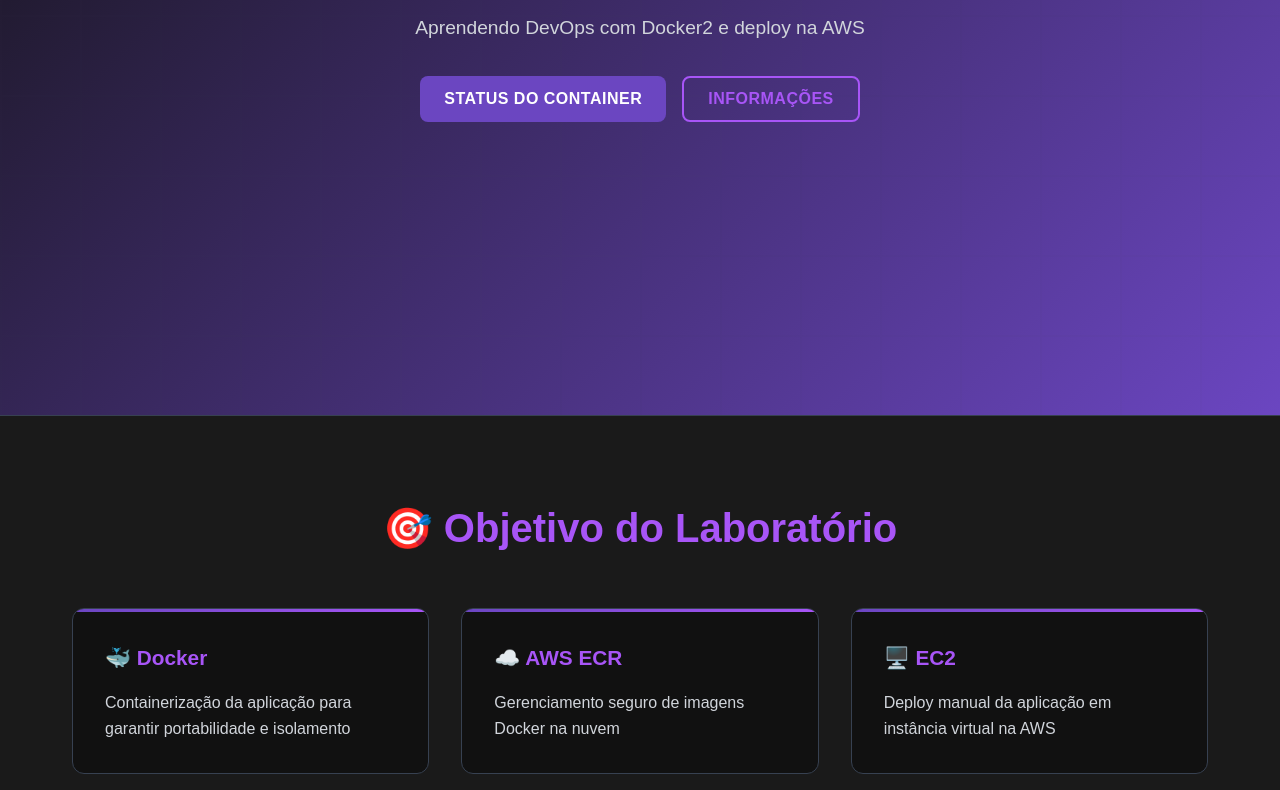
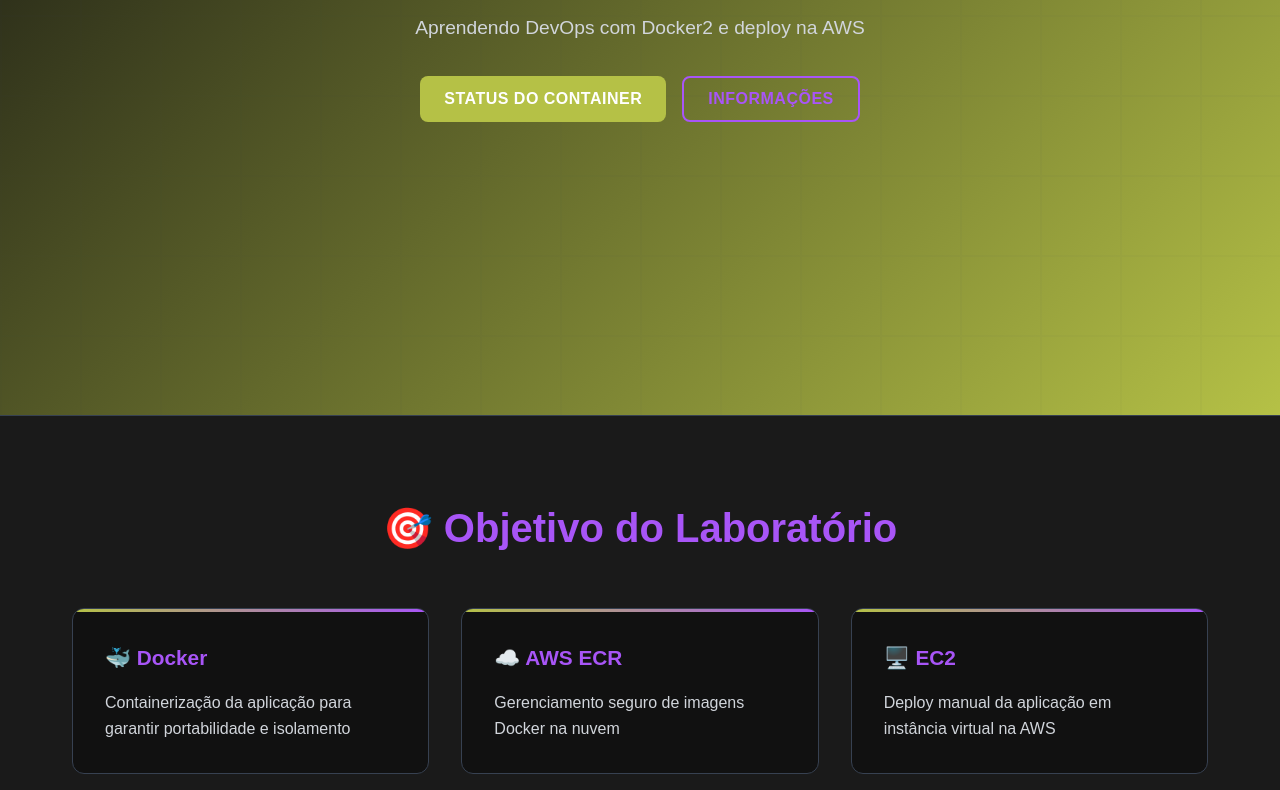
Before and after one commit to ElielDelfino/repositorio-app-guinho, a plain HTML site: page website/index.html in a window 1280 px wide. Shown: the part 385-1175 px from the top of the page. Drawn offline with Linux system fonts and the light colour scheme.

Commit message:
mudança da primary-color do projeto

```diff
--- a/website/css/style.css
+++ b/website/css/style.css
@@ -6,7 +6,7 @@
 }
 
 :root {
-    --primary-color: #6b46c1;      /* Roxo principal */
+    --primary-color: #b5c146;      /* Roxo principal */
     --secondary-color: #9333ea;     /* Roxo claro */
     --accent-color: #a855f7;        /* Roxo accent */
     --dark-bg: #1a1a1a;            /* Preto principal */
```
